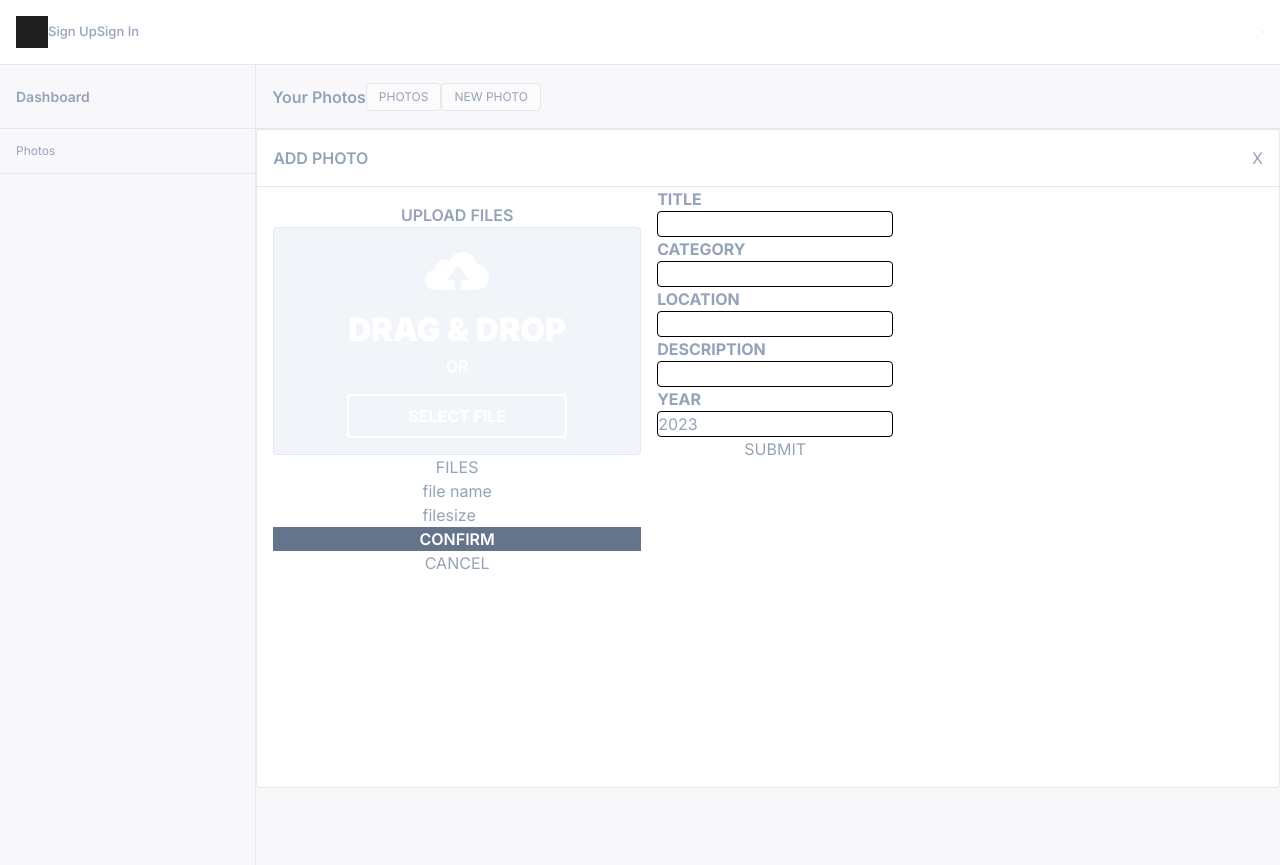
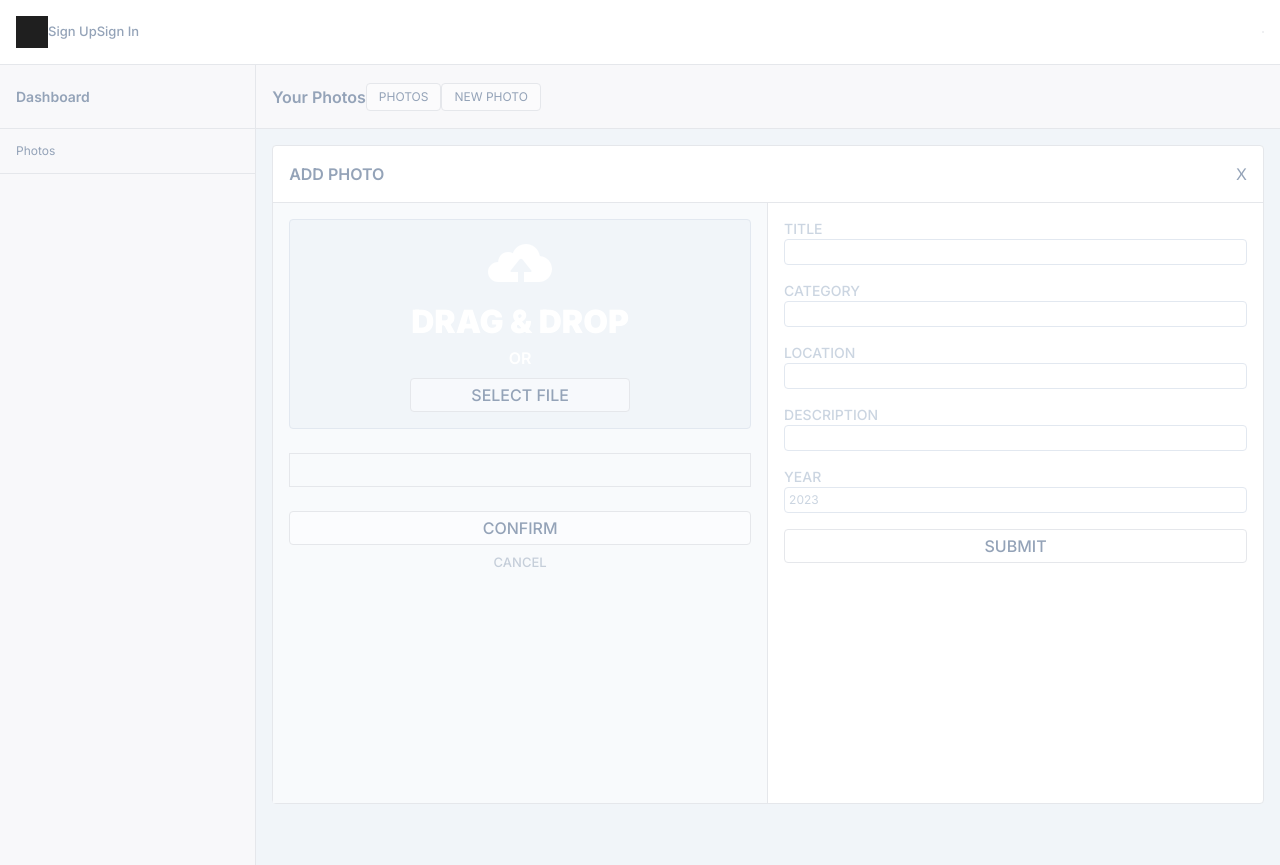
Before and after one commit to whlong1/next.js-photo-app, a Next.js app: page /dashboard/photos/new in a window 1280 px wide. Built offline with nearby package versions, Linux system fonts and the light colour scheme; no server answers.

Commit message:
Style uploader and form

```diff
--- a/src/app/(pages)/dashboard/photos/components/FileInput.tsx
+++ b/src/app/(pages)/dashboard/photos/components/FileInput.tsx
@@ -30,7 +30,7 @@ const FileInput = ({ selectAndPreview }: { selectAndPreview: (file: File) => voi
         id="hiddenFileInput"
         onChange={handleChange}
       />
-      <label className={labelStyle} htmlFor="hiddenFileInput">
+      <label className="form-button-cta mt-2" htmlFor="hiddenFileInput">
         SELECT FILE
       </label>
     </div>
--- a/src/app/(pages)/dashboard/photos/components/NewPhotoForm.tsx
+++ b/src/app/(pages)/dashboard/photos/components/NewPhotoForm.tsx
@@ -64,10 +64,14 @@ const NewPhotoForm = () => {
     })
   }
 
+  const inputClassNames = "border border-slate-200 text-slate-300 p-1 mb-4 text-xs"
+  const labelClassNames = "text-slate-300 font-medium text-sm"
+
+
   return (
-    <form onSubmit={handleSubmit}>
+    <form className="w-[50%] p-4" onSubmit={handleSubmit}>
       <div>
-        <label htmlFor="title">TITLE</label>
+        <label className={labelClassNames} htmlFor="title">TITLE</label>
         <input
           required
           type="text"
@@ -75,11 +79,12 @@ const NewPhotoForm = () => {
           name="title"
           value={formData.title}
           onChange={handleChange}
+          className={inputClassNames}
         />
       </div>
 
       <div>
-        <label htmlFor="category">CATEGORY</label>
+        <label className={labelClassNames} htmlFor="category">CATEGORY</label>
         <input
           required
           type="text"
@@ -87,11 +92,12 @@ const NewPhotoForm = () => {
           name="category"
           value={formData.category}
           onChange={handleChange}
+          className={inputClassNames}
         />
       </div>
 
       <div>
-        <label htmlFor="location">LOCATION</label>
+        <label className={labelClassNames} htmlFor="location">LOCATION</label>
         <input
           required
           type="text"
@@ -99,11 +105,12 @@ const NewPhotoForm = () => {
           name="location"
           value={formData.location}
           onChange={handleChange}
+          className={inputClassNames}
         />
       </div>
 
       <div>
-        <label htmlFor="description">DESCRIPTION</label>
+        <label className={labelClassNames} htmlFor="description">DESCRIPTION</label>
         <input
           required
           type="text"
@@ -111,11 +118,12 @@ const NewPhotoForm = () => {
           name="description"
           value={formData.description}
           onChange={handleChange}
+          className={inputClassNames}
         />
       </div>
 
       <div>
-        <label htmlFor="year">YEAR</label>
+        <label className={labelClassNames} htmlFor="year">YEAR</label>
         <input
           required
           type="number"
@@ -123,10 +131,11 @@ const NewPhotoForm = () => {
           name="year"
           value={formData.year}
           onChange={handleChange}
+          className={inputClassNames}
         />
       </div>
 
-      <button type="submit">SUBMIT</button>
+      <button className="form-button-cta" type="submit">SUBMIT</button>
     </form>
   )
 }
--- a/src/app/(pages)/dashboard/photos/components/PhotoUploader.tsx
+++ b/src/app/(pages)/dashboard/photos/components/PhotoUploader.tsx
@@ -59,29 +59,24 @@ const PhotoUploader = () => {
   }
 
   return (
-    <div className="flex flex-col w-[400px] h-[600px] rounded bg-white items-center p-4">
-      <h2>UPLOAD FILES</h2>
+    <div className="flex flex-col w-[50%] h-[600px] bg-slate-50 items-center p-4 border-r">
       <DragAndDrop selectAndPreview={selectAndPreview} uploadPending={uploadPending}>
         <FileInput selectAndPreview={selectAndPreview} />
       </DragAndDrop>
 
       {newPhotoId && <p>{newPhotoId}</p>}
-
       {filePreviewURL && <img src={filePreviewURL} alt="Selected file" />}
       {s3PresignedGetURL && <img src={s3PresignedGetURL} alt="Uploaded file" />}
 
+      <div className="w-full border p-4 mt-6"></div>
 
-      <p>FILES</p>
-      <p>
-        file name <br />
-        filesize
-      </p>
+      <button className="form-button-cta mt-6" onClick={handleUpload}>
+        CONFIRM
+      </button>
+      <button className="form-button-secondary mt-2" onClick={handleReset}>
+        CANCEL
+      </button>
 
-      <button
-        className="w-full bg-slate-500 text-white font-semibold"
-        onClick={handleUpload}>CONFIRM</button>
-      <button
-        onClick={handleReset}>CANCEL</button>
     </div>
   )
 }
--- a/src/app/(pages)/dashboard/photos/new/page.tsx
+++ b/src/app/(pages)/dashboard/photos/new/page.tsx
@@ -2,9 +2,9 @@ import NewPhotoDialog from "@/app/(pages)/dashboard/photos/components/NewPhotoDi
 
 const NewPhoto = () => {
   return (
-    <>
+    <div className="h-full bg-slate-100 p-4">
       <NewPhotoDialog />
-    </>
+    </div>
   )
 }
 
```
